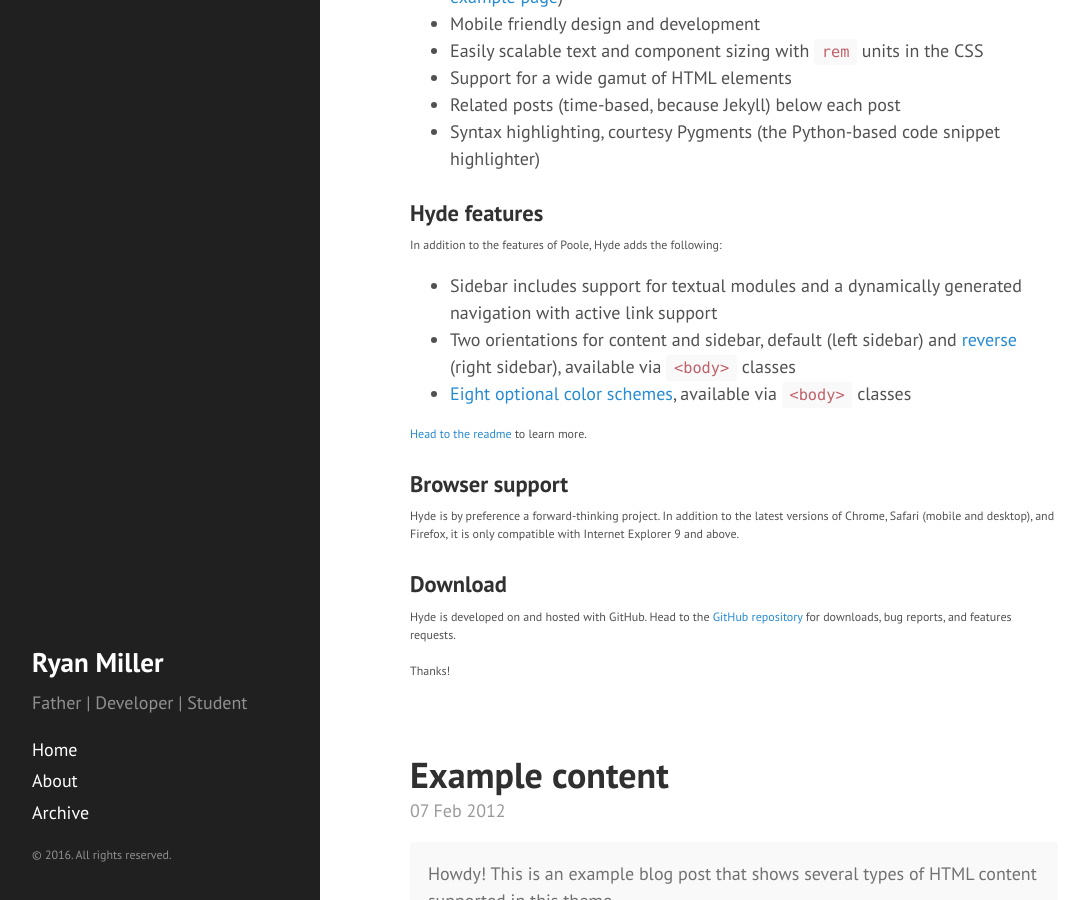
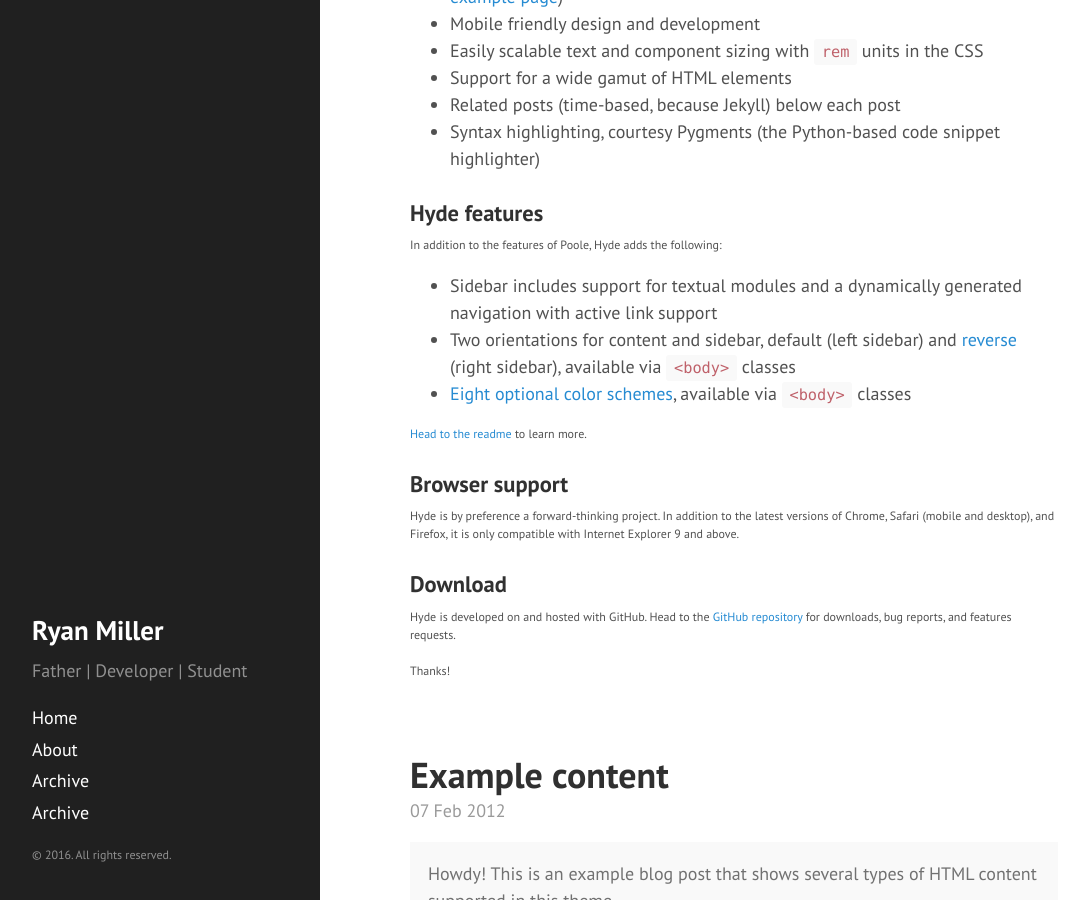
Before and after one commit to ryanmiller810/ryanmiller810.github.io, a Jekyll site: the page built from index.html, in a window 1280 px wide and 900 px high, scrolled down 360 px. Shown: the whole window, without its empty margins (4-1089 px from the left). Built offline with Jekyll 4.4.1, drawn with Linux system fonts in a browser that asks for light colours; Markdown is read by kramdown in place of the engine named in the settings; the list of posts is cut into pages by our own code.

Commit message:
Readded removed archive link

```diff
--- a/_includes/sidebar.html
+++ b/_includes/sidebar.html
@@ -27,7 +27,7 @@
       {% endfor %}
 
       <!-- Commented out links below... These are populated in the _config.yml file -->
-      <!-- <a class="sidebar-nav-item" href="{{ site.github.repo }}/archive/v{{ site.version }}.zip">Archive</a> -->
+      <a class="sidebar-nav-item" href="{{ site.github.repo }}/archive/v{{ site.version }}.zip">Archive</a>
       <!--<a class="sidebar-nav-item" href="{{ site.github.repo }}">GitHub project</a>-->
     </nav>
 
```
